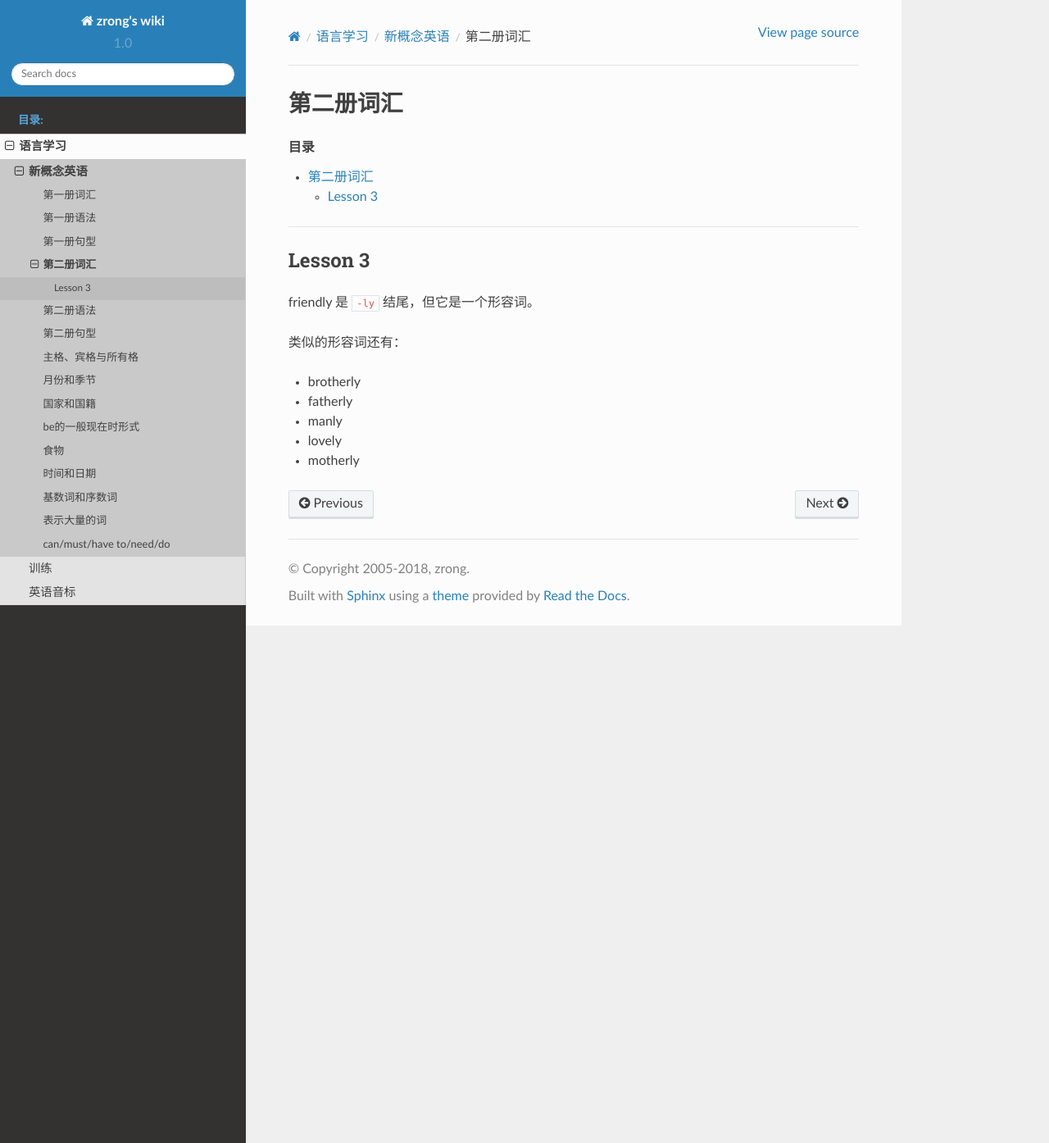
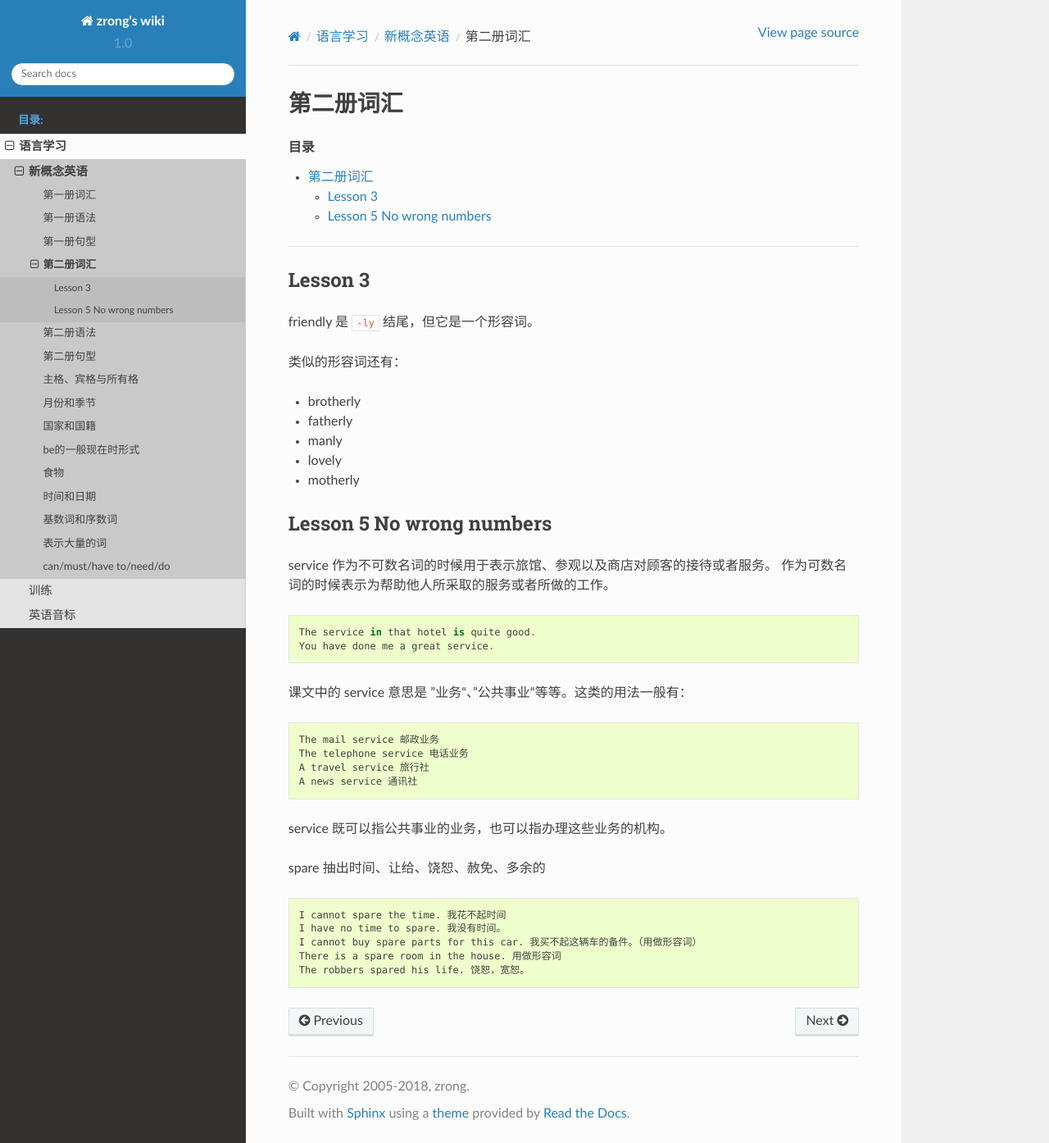
Before and after one commit to zrong/wiki, a Sphinx documentation site: the page built from source/lang/nce/2vocabulary.rst, in a window 1280 px wide and 1394 px high. Shown: the whole window at 82% size. Built offline with Sphinx 7.4.7 and the Read the Docs theme 2.0.0, drawn with Linux system fonts in a browser that asks for light colours.

Commit message:
add Lesson 5

```diff
--- a/source/lang/nce/2vocabulary.rst
+++ b/source/lang/nce/2vocabulary.rst
@@ -19,3 +19,29 @@ friendly 是 ``-ly`` 结尾，但它是一个形容词。
 - manly
 - lovely
 - motherly
+
+Lesson 5 No wrong numbers
+======================================
+
+service 作为不可数名词的时候用于表示旅馆、参观以及商店对顾客的接待或者服务。
+作为可数名词的时候表示为帮助他人所采取的服务或者所做的工作。 ::
+
+    The service in that hotel is quite good.
+    You have done me a great service.
+
+课文中的 service 意思是 ”业务“、”公共事业“等等。这类的用法一般有： ::
+
+    The mail service 邮政业务
+    The telephone service 电话业务
+    A travel service 旅行社
+    A news service 通讯社
+
+service 既可以指公共事业的业务，也可以指办理这些业务的机构。
+
+spare 抽出时间、让给、饶恕、赦免、多余的 ::
+
+    I cannot spare the time. 我花不起时间
+    I have no time to spare. 我没有时间。
+    I cannot buy spare parts for this car. 我买不起这辆车的备件。（用做形容词）
+    There is a spare room in the house. 用做形容词
+    The robbers spared his life. 饶恕，宽恕。
```
Also changed, not shown: source/lang/nce/2grammar.rst (+10 -0 lines), source/lang/nce/2sentence.rst (+9 -0 lines), source/lang/nce/phrases-with-the-word-way.rst (added, +25 -0 lines).
